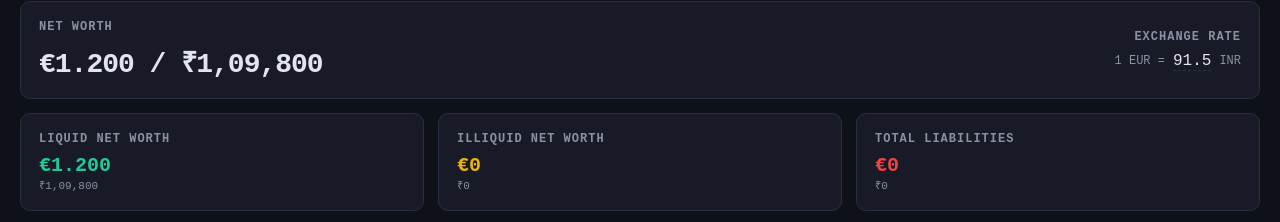
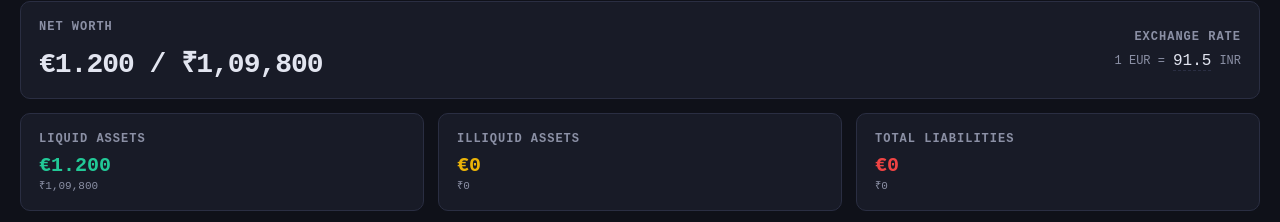
Before and after one commit to 0xSimba24/personal-finance-dashbaord, a React (Vite) app: page / in a window 1280 px wide. Shown: the part 83-305 px from the top of the page. Built offline with nearby package versions, Linux system fonts and the light colour scheme.

Commit message:
Fix liquid NW: show Liquid/Illiquid Assets separately, liabilities only in Net Worth

```diff
--- a/src/App.jsx
+++ b/src/App.jsx
@@ -308,7 +308,7 @@ export default function App() {
     const liquidAssets = mfValue.liquid + eqValue.liquid + cashValue.liquid + cryptoValue.liquid + propValue.liquid + esopValue.liquid;
     const illiquidAssets = grossAssets - liquidAssets;
     const netWorth = grossAssets - totalLiabEur;
-    const liquidNW = liquidAssets - totalLiabEur;
+    const liquidNW = liquidAssets;
     const illiquidNW = illiquidAssets;
 
     return { rate, totalIncomeEur, totalFixedEur, totalSipsEur, surplus, totalAllocEur, unallocated, mfValue, eqValue, cashValue, cryptoValue, propValue, esopValue, grossAssets, liquidAssets, illiquidAssets, totalLiabEur, netWorth, liquidNW, illiquidNW };
@@ -534,8 +534,8 @@ export default function App() {
         <PortfolioChart history={(data.priceHistory || []).map(h => ({ date: h.date, value: h.netWorth || 0 }))} title="Net Worth" height={160} />
       </div>}
       <div style={s.grid3}>
-        <div style={s.card}><div style={s.h3}>Liquid Net Worth</div><div style={{ fontSize: "20px", fontWeight: 700, color: colors.green }}>{fmt(calc.liquidNW)}</div><div style={{ fontSize: "11px", color: colors.textDim }}>{fmt(calc.liquidNW * rate, "INR")}</div></div>
-        <div style={s.card}><div style={s.h3}>Illiquid Net Worth</div><div style={{ fontSize: "20px", fontWeight: 700, color: colors.yellow }}>{fmt(calc.illiquidNW)}</div><div style={{ fontSize: "11px", color: colors.textDim }}>{fmt(calc.illiquidNW * rate, "INR")}</div></div>
+        <div style={s.card}><div style={s.h3}>Liquid Assets</div><div style={{ fontSize: "20px", fontWeight: 700, color: colors.green }}>{fmt(calc.liquidNW)}</div><div style={{ fontSize: "11px", color: colors.textDim }}>{fmt(calc.liquidNW * rate, "INR")}</div></div>
+        <div style={s.card}><div style={s.h3}>Illiquid Assets</div><div style={{ fontSize: "20px", fontWeight: 700, color: colors.yellow }}>{fmt(calc.illiquidNW)}</div><div style={{ fontSize: "11px", color: colors.textDim }}>{fmt(calc.illiquidNW * rate, "INR")}</div></div>
         <div style={s.card}><div style={s.h3}>Total Liabilities</div><div style={{ fontSize: "20px", fontWeight: 700, color: colors.red }}>{fmt(calc.totalLiabEur)}</div><div style={{ fontSize: "11px", color: colors.textDim }}>{fmt(calc.totalLiabEur * rate, "INR")}</div></div>
       </div>
 
@@ -1006,14 +1006,14 @@ export default function App() {
             <MultiLineChart
               history={snaps.map(s => ({ date: s.date, items: { liquid: s.liquidNW, illiquid: s.illiquidNW, liabilities: s.liabilities } }))}
               items={[
-                { key: "liquid", label: "Liquid NW" },
-                { key: "illiquid", label: "Illiquid NW" },
+                { key: "liquid", label: "Liquid Assets" },
+                { key: "illiquid", label: "Illiquid Assets" },
                 { key: "liabilities", label: "Liabilities" },
               ]}
               title="Breakdown"
             />
           </div>}
-          <table style={{ ...s.table, marginTop: "16px" }}><thead><tr><th style={s.th}>Date</th><th style={s.th}>Net Worth</th><th style={s.th}>Liquid NW</th><th style={s.th}>Illiquid NW</th><th style={s.th}>Liabilities</th><th style={s.th}>Phase</th><th style={s.th}></th></tr></thead>
+          <table style={{ ...s.table, marginTop: "16px" }}><thead><tr><th style={s.th}>Date</th><th style={s.th}>Net Worth</th><th style={s.th}>Liquid</th><th style={s.th}>Illiquid</th><th style={s.th}>Liabilities</th><th style={s.th}>Phase</th><th style={s.th}></th></tr></thead>
           <tbody>{snaps.slice().reverse().map((snap, i) => <tr key={i}><td style={s.td}>{snap.date}</td><td style={s.td}>{fmt(snap.netWorth)}</td><td style={{ ...s.td, color: colors.green }}>{fmt(snap.liquidNW)}</td><td style={{ ...s.td, color: colors.yellow }}>{fmt(snap.illiquidNW)}</td><td style={{ ...s.td, color: colors.red }}>{fmt(snap.liabilities)}</td><td style={s.td}>{snap.phase}</td><td style={s.td}><button style={s.btnDanger} onClick={() => { const n = [...data.snapshots]; n.splice(data.snapshots.length - 1 - i, 1); update("snapshots", n); }}>×</button></td></tr>)}</tbody></table>
         </>}
       </div>
```
